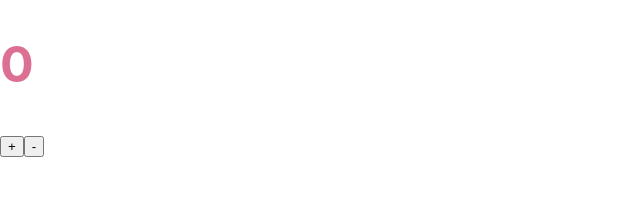
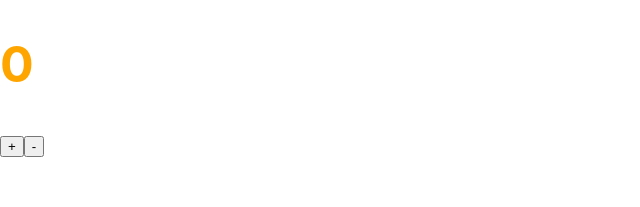
Before and after one commit to somesanity/webHook, a React (Create React App) app: page / in a window 1280 px wide. Shown: the top 207 px of the page, without its empty margins (0-640 px from the left). Built offline with nearby package versions, Linux system fonts and the light colour scheme.

Commit message:
change color, back to orange

```diff
--- a/src/App.css
+++ b/src/App.css
@@ -1,4 +1,4 @@
 body {
   font-size: 25px;
-  color: palevioletred;
+  color: orange;
 }
```
